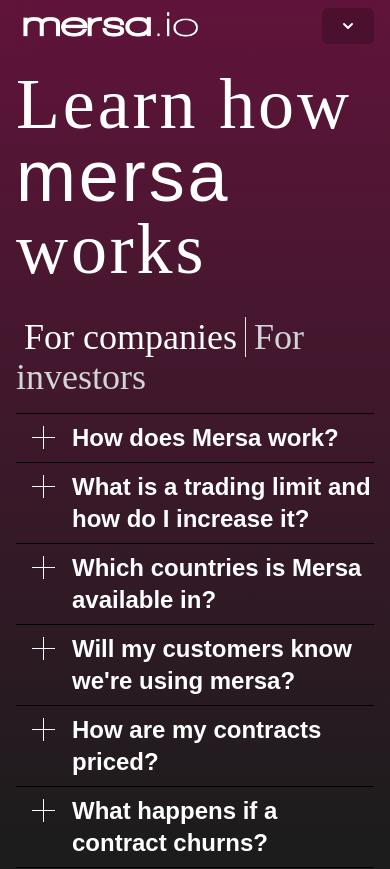
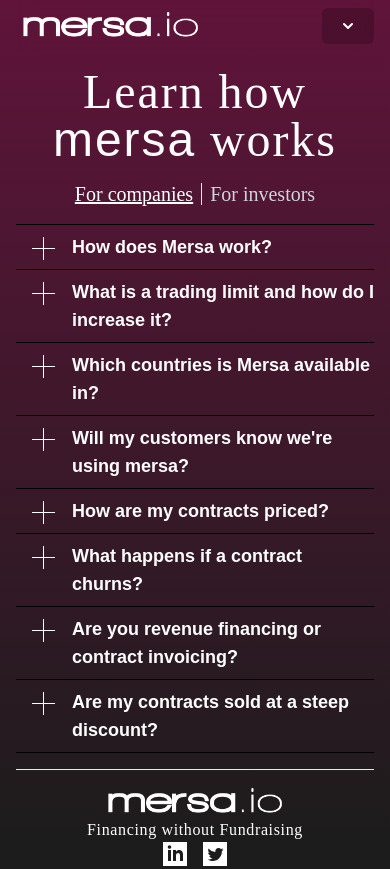
Before and after one commit to shohamc1/mersa.io, a Gatsby site: page /faq in a window 390 px wide. Shown: the top 869 px of the page. Built offline with nearby package versions, Linux system fonts and the light colour scheme; Gatsby itself is replaced by a stand-in of ours.

Commit message:
optimise FAQ page for mobile

```diff
--- a/src/components/faq/FAQPage.js
+++ b/src/components/faq/FAQPage.js
@@ -8,14 +8,14 @@
 
   return (
     <div class="flex flex-col justify-center items-center text-white mt-4">
-      <div class="text-7xl font-header tracking-wider mb-8">
+      <div class="text-5xl lg:text-7xl font-header tracking-wider text-center mb-4 lg:mb-8">
         Learn how <span class="font-subheader">mersa</span> works
       </div>
 
       <div class="mb-4">
         <span
-          class={`cursor-pointer font-header text-4xl border-r px-2 ${
-            active !== "company" ? "text-gray-300" : "text-white"
+          class={`cursor-pointer font-header text-xl lg:text-4xl border-r px-2 ${
+            active !== "company" ? "text-gray-300" : "text-white underline"
           }`}
           onClick={(e) => {
             e.preventDefault();
@@ -25,8 +25,8 @@
           For companies
         </span>
         <span
-          class={`cursor-pointer font-header text-4xl px-2 ${
-            active !== "investor" ? "text-gray-300" : "text-white"
+          class={`cursor-pointer font-header text-xl lg:text-4xl px-2 ${
+            active !== "investor" ? "text-gray-300" : "text-white underline"
           }`}
           onClick={(e) => {
             e.preventDefault();
--- a/src/components/faq/QABox.js
+++ b/src/components/faq/QABox.js
@@ -43,9 +43,9 @@
           </svg>
         )}
         <div class="flex flex-col">
-          <span class="text-2xl font-semibold">{question}</span>
+          <span class="text-lg lg:text-2xl font-semibold">{question}</span>
           {visible ? (
-            <span class="mt-1 text-xl font-light">{answer}</span>
+            <span class="mt-1 lg:text-xl font-light">{answer}</span>
           ) : (
             <></>
           )}
```
